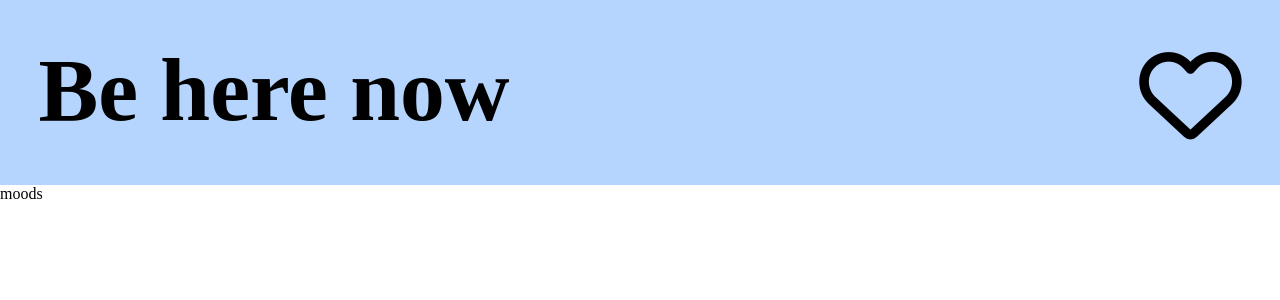
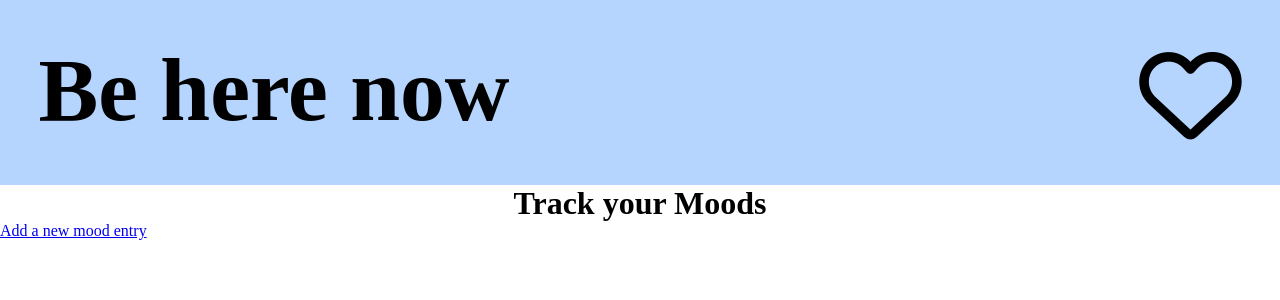
Before and after one commit to MeikaFreckelton/mental-health-app, a React (Create React App) app in the folder frontend/: page /moods in a window 1280 px wide. Shown: the top 300 px of the page. Built offline with nearby package versions, Linux system fonts and the light colour scheme; a web font is replaced by a local one.

Commit message:
small changes

```diff
--- a/frontend/src/components/habits/NewHabit.js
+++ b/frontend/src/components/habits/NewHabit.js
@@ -5,6 +5,9 @@ const NewHabits = () => {
     return(
         <div>
             new habits
+            <div>
+
+            </div>
         </div>
     )
 }
--- a/frontend/src/components/moods/Moods.js
+++ b/frontend/src/components/moods/Moods.js
@@ -1,10 +1,23 @@
 import React from 'react'
+import { Link } from 'react-router-dom'
 
 const Moods = () => {
 
     return(
         <div>
-            moods
+            <div className="heading">
+                <h1>Track your Moods</h1>
+            </div>
+            <div>
+                <div className="pastMoodEntries">
+
+                </div>
+                <div className="newEntry">
+                    <Link to="/moods/new">
+                        Add a new mood entry
+                    </Link>
+                </div>
+            </div>
         </div>
     )
 }
--- a/frontend/src/components/moods/NewMoodEntry.js
+++ b/frontend/src/components/moods/NewMoodEntry.js
@@ -1,10 +1,25 @@
 import React from 'react'
+
+// form for adding a new form entry
+// series of questions
+// 1. How are you feeling today?
+// op: 1 - 5 (1 = very bad, 5 = great)
+// 2. What emotions are you feeling?
+// op:
 
 const NewMoods = () => {
 
     return(
         <div>
-            newmoods
+            <div className="heading">
+                <h1>Add a new entry</h1>
+            </div>
+            <div>
+                <div className="formField">
+
+                </div>
+
+            </div>
         </div>
     )
 }
```
